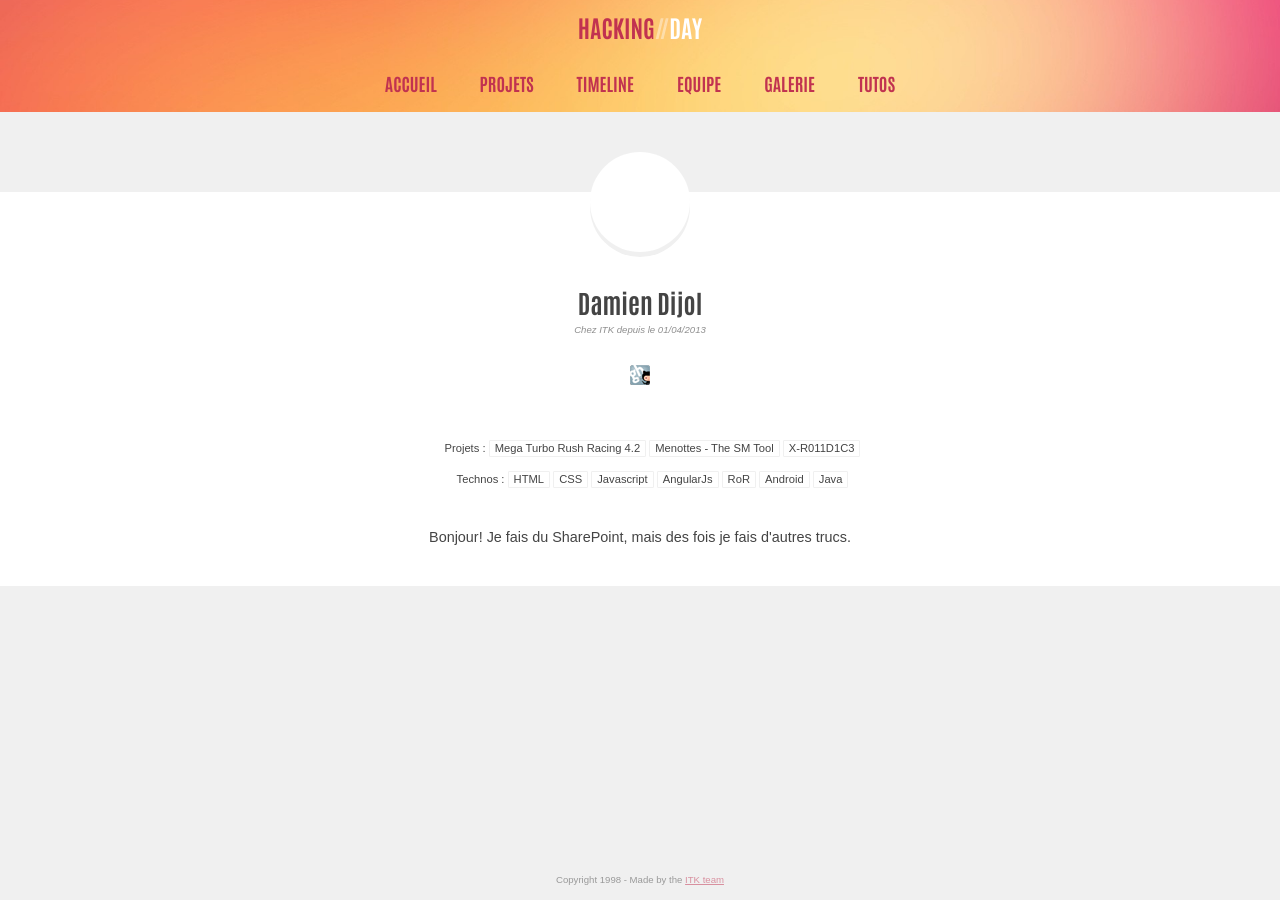
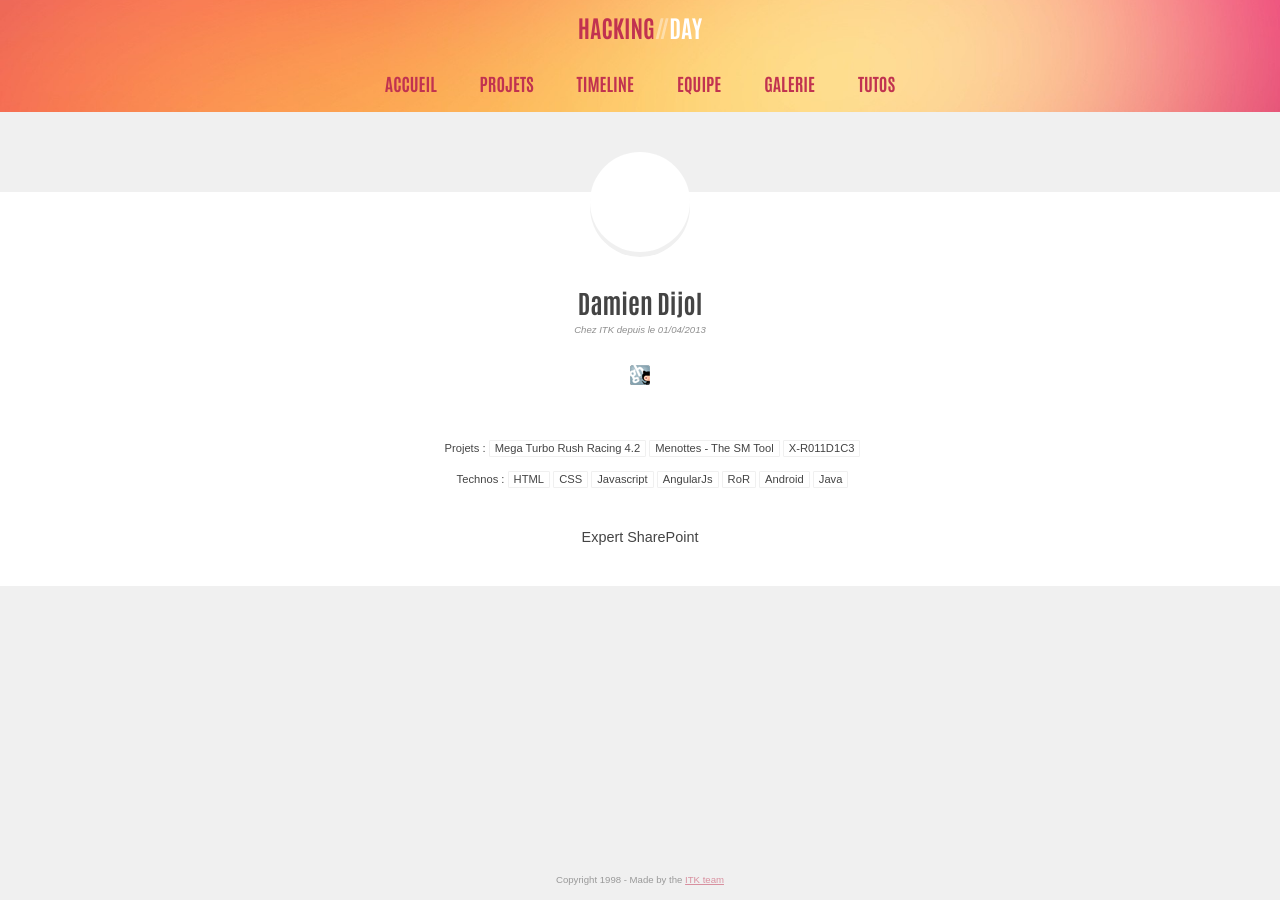
Before and after one commit to melanie-konig/site-h-day, a Jekyll site: the page built from _posts/membres/2013-04-01-damien.md, in a window 1280 px wide. Built offline with Jekyll 4.4.1, drawn with Linux system fonts in a browser that asks for light colours; Markdown is read by kramdown in place of the engine named in the settings.

Commit message:
Update 2013-04-01-damien.md

```diff
--- a/_posts/membres/2013-04-01-damien.md
+++ b/_posts/membres/2013-04-01-damien.md
@@ -2,9 +2,9 @@
 layout: equipe
 nom: Dijol
 prenom: Damien
-bio: "Bonjour! Je fais du SharePoint, mais des fois je fais d'autres trucs."
+bio: "Expert SharePoint"
 categories: [equipes]
-github: "https://github.com/DamienDijol"
+github: "https://github.com/Hvedrungr"
 facebook:
 twitter:
 viadeo:
```
